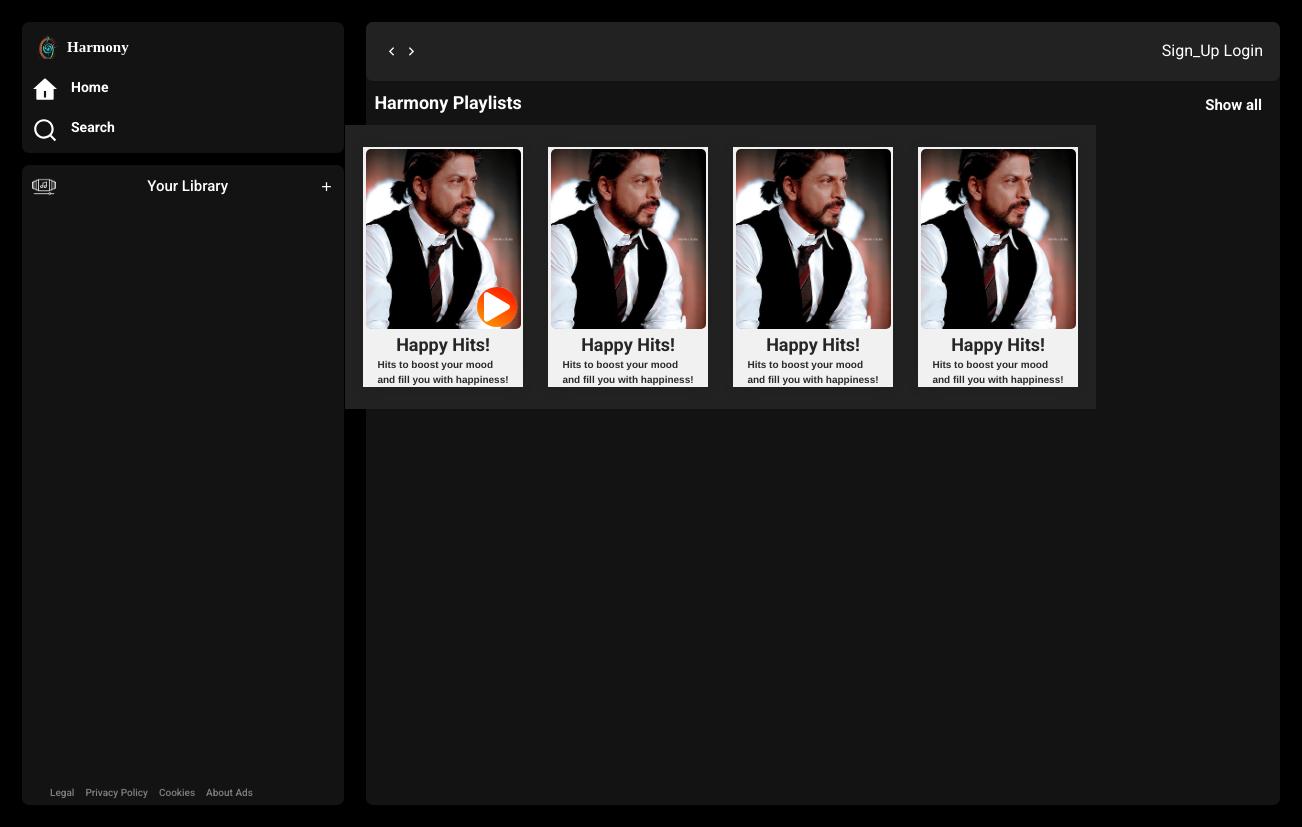
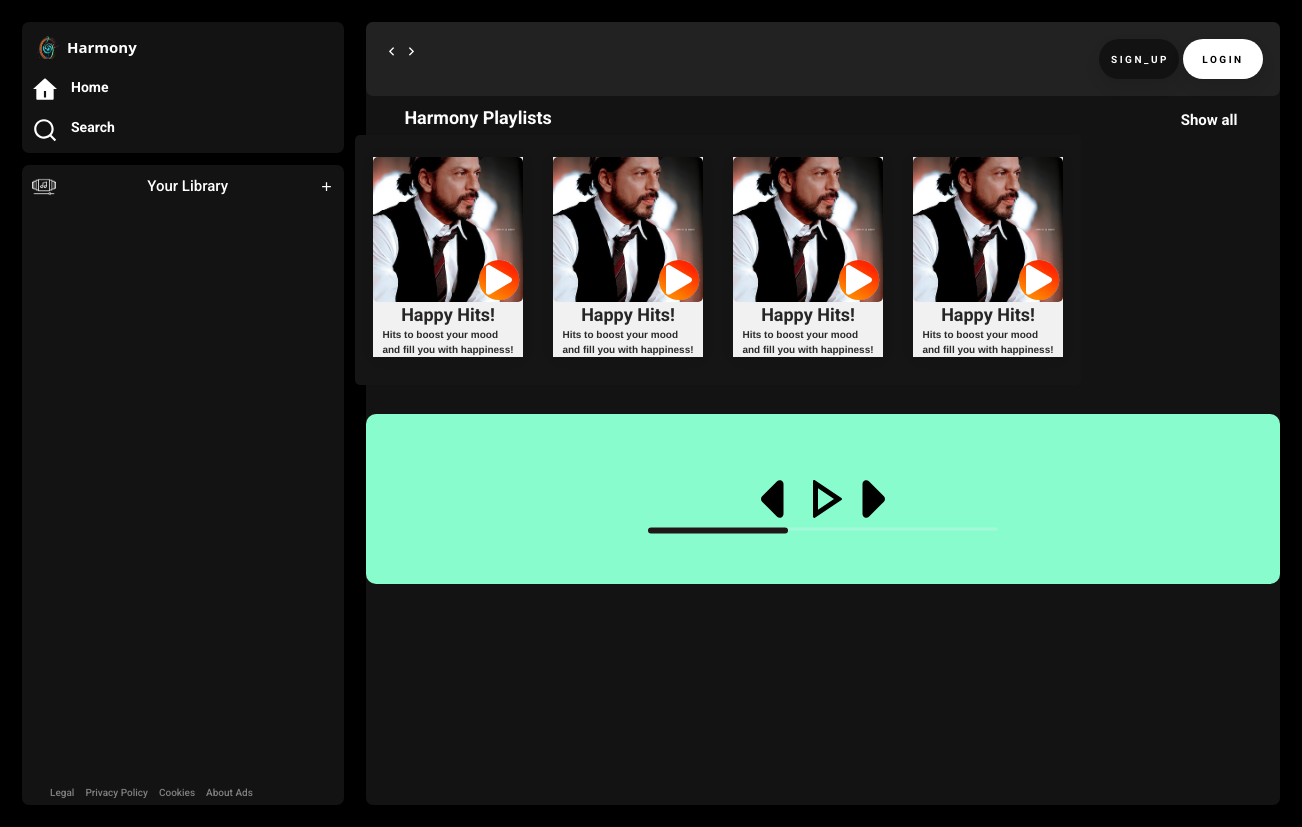
Before and after one commit to abdulsheikh759/Harmony-, a website: page index.html in a window 1280 px wide. Shown: the whole page, 1302 px wide, since content can reach past the window. Drawn offline with nearby package versions, Linux system fonts and the light colour scheme; files whose address does not match are found by name.

Commit message:
change the code setup 5

```diff
--- a/index.html
+++ b/index.html
@@ -20,13 +20,13 @@
 
     <!-- favicon icon -->
     <link rel="icon" type="image/x-icon" href="/img/logo.png">
-    <title class="font-mono font-bold">Harmony -> Web Player: Music for everyone </title>
+    <title class="font-mono font-bold">Harmony - Web Player: Music for everyone </title>
 </head>
 
 <body class="bg-black text-white">
 
     <div class="containar bg-black f ">
-        <div class="left">
+        <div class="left static">
             <div class="home bg-g round m-3 ">
                 <div class="logo w-6 f font-sans m-1 ml-1 text-white"><img class="invert" src="/img/logo.png"
                         alt="">Harmony</div>
@@ -61,8 +61,8 @@
                     <i class="ri-arrow-right-s-line "></i>
                 </div>
                 <div class="button-s-l">
-                    <button class="btn"> Sign_Up</button>
-                    <button class="btn">Login</button>
+                    <button class="btn" id="sign"> Sign_Up</button>
+                    <button class="btn" id="login">Login</button>
 
 
                 </div>
@@ -70,12 +70,17 @@
             <div class="song-palylist">
                 <h1>Harmony Playlists</h1>
                 <h3> <a href="#">Show all</a></h3>
+                <div class="cards">
                     <div class="cardContainar">
-
                         <div class="card">
                             <div class="image"><img src="/img/srk 1.jpg" alt=""></div>
                             <button class="button">
-                            <svg viewBox="0 0 448 512" xmlns="http://www.w3.org/2000/svg" aria-hidden="true" width="26px"><path d="M424.4 214.7L72.4 6.6C43.8-10.3 0 6.1 0 47.9V464c0 37.5 40.7 60.1 72.4 41.3l352-208c31.4-18.5 31.5-64.1 0-82.6z" fill="currentColor"></path></svg>
+                                <svg viewBox="0 0 448 512" xmlns="http://www.w3.org/2000/svg" aria-hidden="true"
+                                    width="26px">
+                                    <path
+                                        d="M424.4 214.7L72.4 6.6C43.8-10.3 0 6.1 0 47.9V464c0 37.5 40.7 60.1 72.4 41.3l352-208c31.4-18.5 31.5-64.1 0-82.6z"
+                                        fill="currentColor"></path>
+                                </svg>
                             </button>
                             <h2>Happy Hits!</h2>
                             <p class="f ">Hits to boost your mood <br>
@@ -84,18 +89,42 @@
 
                         <div class="card">
                             <div class="image"><img src="/img/srk 1.jpg" alt=""></div>
+                            <button class="button">
+                                <svg viewBox="0 0 448 512" xmlns="http://www.w3.org/2000/svg" aria-hidden="true"
+                                    width="26px">
+                                    <path
+                                        d="M424.4 214.7L72.4 6.6C43.8-10.3 0 6.1 0 47.9V464c0 37.5 40.7 60.1 72.4 41.3l352-208c31.4-18.5 31.5-64.1 0-82.6z"
+                                        fill="currentColor"></path>
+                                </svg>
+                            </button>
                             <h2>Happy Hits!</h2>
                             <p class="f ">Hits to boost your mood <br>
                                 and fill you with happiness!</p>
                         </div>
                         <div class="card">
                             <div class="image"><img src="/img/srk 1.jpg" alt=""></div>
+                            <button class="button">
+                                <svg viewBox="0 0 448 512" xmlns="http://www.w3.org/2000/svg" aria-hidden="true"
+                                    width="26px">
+                                    <path
+                                        d="M424.4 214.7L72.4 6.6C43.8-10.3 0 6.1 0 47.9V464c0 37.5 40.7 60.1 72.4 41.3l352-208c31.4-18.5 31.5-64.1 0-82.6z"
+                                        fill="currentColor"></path>
+                                </svg>
+                            </button>
                             <h2>Happy Hits!</h2>
                             <p class="f ">Hits to boost your mood <br>
                                 and fill you with happiness!</p>
                         </div>
                         <div class="card">
                             <div class="image"><img src="/img/srk 1.jpg" alt=""></div>
+                            <button class="button">
+                                <svg viewBox="0 0 448 512" xmlns="http://www.w3.org/2000/svg" aria-hidden="true"
+                                    width="26px">
+                                    <path
+                                        d="M424.4 214.7L72.4 6.6C43.8-10.3 0 6.1 0 47.9V464c0 37.5 40.7 60.1 72.4 41.3l352-208c31.4-18.5 31.5-64.1 0-82.6z"
+                                        fill="currentColor"></path>
+                                </svg>
+                            </button>
                             <h2>Happy Hits!</h2>
                             <p class="f ">Hits to boost your mood <br>
                                 and fill you with happiness!</p>
@@ -105,6 +134,22 @@
                     </div>
 
                 </div>
+
+
+            </div>
+             <!-- music button etc -->
+            <div class="playList ">
+                <div class="left-play"><img src="/img/left.svg" alt=""></div>
+                 <div class="play-img"><img src="/img/play-line.svg" alt=""></div>
+                 <div class="right-play"><img src="/img/right.svg" alt=""></div>
+
+                 <div class="progress-loader">
+                    <div class="progress"></div>
+                </div>
+            </div>
+
+
+
         </div>
 
     </div>
--- a/script.js
+++ b/script.js
@@ -0,0 +1,13 @@
+// logi and sign up buuton
+
+const signn = document.getElementById('sign')
+
+signn.addEventListener("click",()=>{
+     window.open("http://127.0.0.1:5500/sign.html","_blank","width=500","height=500",)
+    });
+
+
+const login = document.getElementById('login');
+login.addEventListener("click",()=>{
+    window.open("http://127.0.0.1:5500/sign.html","_blank","width=500","height=500",)
+})
--- a/style.css
+++ b/style.css
@@ -2,35 +2,41 @@
 @tailwind components;
 @tailwind utilities;
 @import url('https://fonts.googleapis.com/css2?family=Montserrat:ital,wght@0,200;0,300;0,400;0,500;1,100;1,200&family=Poppins&family=Roboto:ital,wght@0,400;0,500;0,700;1,400;1,700&display=swap');
-*{
+
+* {
   margin: 0;
   padding: 0;
   font-family: 'Roboto', sans-serif;
 
 }
 
-.left{
+.left {
   width: 30vw;
   padding: 10px;
 
 }
-.right{
+
+.right {
   width: 75vw;
   margin: 22px 0;
   /* padding: 10px; */
 }
-.home{
+
+.home {
   padding: 10px;
 }
-.home .logo{
+
+.home .logo {
   display: flex;
   gap: 7px;
   font-size: 15px;
   font-weight: 600;
-    font-family: 'Times New Roman', Times, serif;
+  /* font-family: 'Times New Roman', Times, serif; */
+
 
 }
-.home ul li{
+
+.home ul li {
   width: 26px;
   list-style: nono;
   display: flex;
@@ -40,24 +46,27 @@
   font-weight: bold;
   font-size: 14px;
 }
-.library{
+
+.library {
   padding: 10px 10px;
   font-size: 15px;
   font-weight: 500;
   min-height: 80vh;
   position: relative;
 }
-.handing{
+
+.handing {
   display: flex;
   gap: 10px;
   justify-content: space-between;
   align-items: center;
 }
- .handing .add{
+
+.handing .add {
   width: 15px;
 }
 
- .footer{
+.footer {
   display: flex;
   font-size: 10px;
   /* color: gray; */
@@ -68,16 +77,18 @@
   align-items: center;
   left: 23px;
 }
- .footer a{
+
+.footer a {
   color: gray;
   font-size: 10px;
 }
- .footer div{
+
+.footer div {
   display: inline-block;
 
 }
 
- .header{
+.header {
   display: flex;
   justify-content: space-between;
   background-color: rgb(34, 34, 34);
@@ -98,9 +109,9 @@
   place-items: center;
 }
 
- .button-s-l.btn {
+.btn {
   padding: 1em 1.2em;
-    font-size: 12px;
+  font-size: 10px;
   text-transform: uppercase;
   letter-spacing: 2.5px;
   font-weight: 400;
@@ -112,67 +123,95 @@
   transition: all 0.3s ease 0s;
   cursor: pointer;
   outline: none;
+  width: 80px;
+  height: 40px;
+  font-weight: 900;
+  /* border-radius: 100px; */
 }
 
- .button-s-l .btn:hover {
+.btn:hover {
   background-color: #23c483;
   box-shadow: 0px 15px 20px rgba(46, 229, 157, 0.4);
   color: #fff;
   transform: translateY(-7px);
 }
 
-  .button-s-l.btn:active {
+.btn:active {
   transform: translateY(-1px);
 }
 
- .header > *{
+#sign {
+  background-color: #131212;
+  color: white;
+}
+
+.header>* {
   padding: 17px;
 }
 
- .song-palylist{
+.song-palylist {
   padding: 8px;
   font-size: large;
   color: rgb(253, 253, 253);
   font-weight: bold;
 
+
+
 }
- .song-palylist h3 a{
+
+.song-palylist h1 {
+  position: relative;
+  left: 30px;
+}
+
+.song-palylist h3 a {
   float: right;
   position: relative;
   bottom: 22px;
-     right: 10px;
+  right: 34.5px;
   font-size: 15px;
   cursor: pointer;
 
 }
+
 .song-palylist h3 a:hover {
-   border-bottom:  2px solid blueviolet;
+  border-bottom: 2px solid blueviolet;
   transition: linear 0.5ms;
 
 }
-.cardContainar{
+
+.cards {
+  overflow-y: scroll;
+  max-height: 70vh;
+}
+
+.cardContainar {
   display: flex;
   /* justify-content: center; */
-   gap: 25px;
+  gap: 30px;
   padding: 22px 18px;
   /* margin-left: 1px; */
-   background-color: #222222;
+  background-color: #161515;
   position: absolute;
-   top: 125px;
-   left: 345px;
+  top: 135px;
+  left: 355px;
+  border-radius: 5px;
+  height: 250px;
 }
+
 
 .card {
   position: relative;
-  width: 160px;
-  height: 240px;
-  box-shadow: 0px 1px 13px rgba(0,0,0,0.1);
+  width: 150px;
+  height: 200px;
+  box-shadow: 0px 1px 13px rgba(0, 0, 0, 0.1);
   cursor: pointer;
   transition: all 120ms;
   display: flex;
   align-items: center;
   justify-content: center;
   background: #222222;
+  border-radius: 10px;
 
 
 }
@@ -184,6 +223,7 @@
   padding-left: 0.2em;
   /* display: block; */
   opacity: 1;
+  border-radius: 10px;
 }
 
 
@@ -202,19 +242,21 @@
 
 
 
-.card .image img{
+.card .image img {
   width: 155px;
-   height: 180px;
+  height: 145px;
   margin-bottom: 56px;
   object-fit: cover;
   border-radius: 5px;
 
 }
-.card h2{
+
+.card h2 {
   position: absolute;
   bottom: 29px;
   color: #272525;
 }
+
 .card p {
   font-size: 10px;
   position: absolute;
@@ -224,12 +266,13 @@
   font-family: 'Franklin Gothic Medium', 'Arial Narrow', Arial, sans-serif;
 
 }
+
 .button {
   display: flex;
   justify-content: center;
   position: absolute;
-  top: 140px;
-  right: 6px;
+  top: 103px;
+  right: 4px;
   color: #fff;
   width: 40px;
   height: 40px;
@@ -252,6 +295,105 @@
 
 @keyframes pulse {
   100% {
-    box-shadow: 0 0 0 15px rgba(193,244,246,0);
+    box-shadow: 0 0 0 15px rgba(193, 244, 246, 0);
   }
 }
+
+.playList {
+  position: relative;
+  width: 100%;
+  height: 170px;
+  top: 260px;
+  padding: 10px 10px;
+  border-radius: 10px;
+  padding: 40px 10px;
+  background-color: #89fcce;
+  gap: 30px;
+  display: flex;
+  justify-content: center;
+  align-items: center;
+  gap: 2px;
+
+}
+
+.left-play {
+  display: block;
+  position: relative;
+  /* top: 30.5px;
+  left: 337px;
+    */
+}
+
+.left-play img {
+  width: 30px;
+  /* color: whitesmoke; */
+  color: #fff;
+
+}
+
+.play-img {
+  display: block;
+  position: relative;
+  width: 60px;
+  /* left: 350px;
+   top: -30px; */
+}
+
+.right-play {
+  display: block;
+  position: relative;
+  /* bottom: 90px;
+   left: 400px; */
+}
+
+.right-play img {
+  width: 30px;
+
+}
+
+.progress-loader {
+  top: 50%;
+  left: 50%;
+  position: absolute;
+  transform: translate(-50%, -50%);
+}
+
+.progress-loader {
+  width: 350px;
+  margin-top: 30px;
+  background: rgba(236, 236, 238, 0.253);
+  height: 3px;
+  border-radius: 7px;
+}
+
+.progress {
+  content: '';
+  width: 1px;
+  height: 6px;
+  border-radius: 7px;
+  background: rgb(32, 24, 24);
+  transition: 0.5s;
+  animation: loading1274 2s ease infinite;
+}
+
+@keyframes loading1274 {
+  0% {
+    width: 0%;
+  }
+
+  10% {
+    width: 10%;
+  }
+
+  50% {
+    width: 40%;
+  }
+
+  60% {
+    width: 60%;
+  }
+
+  100% {
+    width: 100%;
+  }
+}
--- a/utlities.css
+++ b/utlities.css
@@ -24,3 +24,18 @@
 .round{
     border-radius: 7px;
 }
+/* For Webkit Browsers (Chrome, Safari) */
+::-webkit-scrollbar {
+    width: 10px;
+     position: relative;
+     right: 10px;
+  }
+
+  ::-webkit-scrollbar-thumb {
+    background-color: #2b2a2a; /* Adjust the color as needed */
+    border-radius: 6px;
+  }
+
+  ::-webkit-scrollbar-track {
+    background-color: #171616; /* Adjust the color as needed */
+  }
```
Also changed, not shown: sign.html (added, +13 -0 lines), img/left.svg (added), img/pause-line.svg (added), img/play-fill.svg (added), img/play-line.svg (added), img/right.svg (added), 1 other file. Lines whose indentation alone changed are shown as unchanged.
